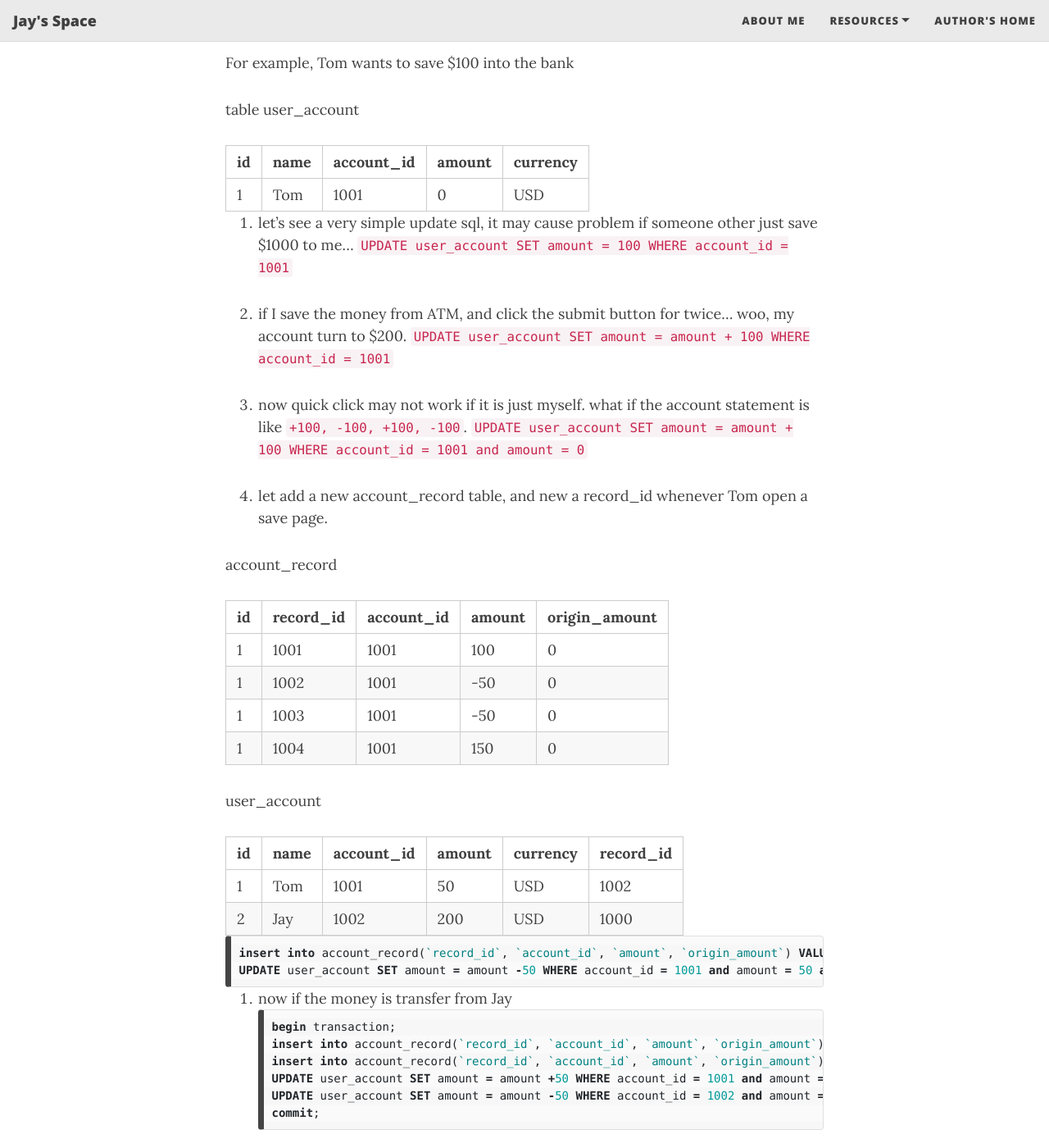
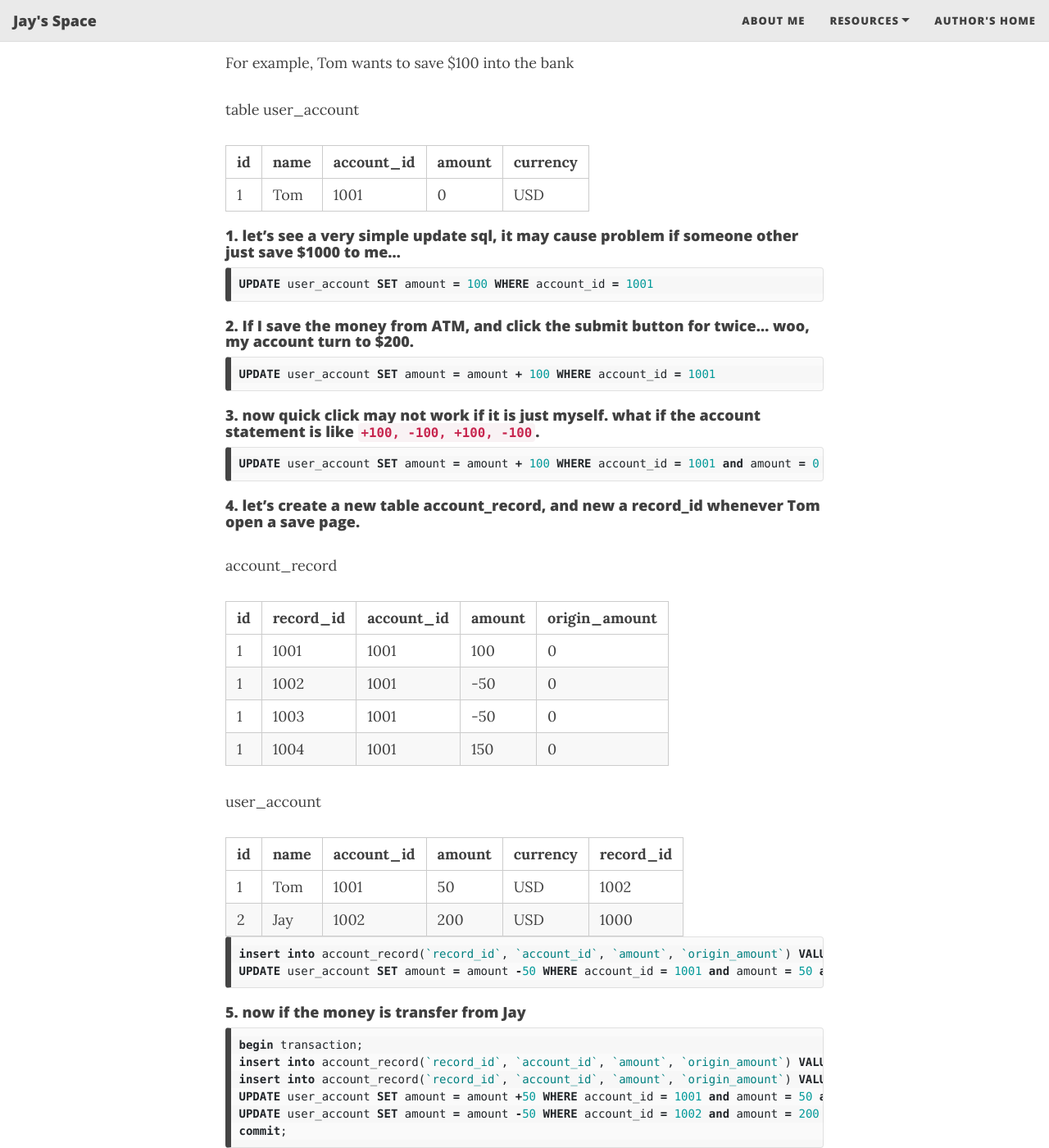
Before and after one commit to jayzhou215/jayzhou215.github.io, a Jekyll site: the page built from _posts/2021-06-10-idempotent_db_update.md, in a window 1280 px wide and 1400 px high, scrolled down 305 px. Shown: the whole window at 82% size. Built offline with Jekyll 4.4.1, drawn with Linux system fonts in a browser that asks for light colours; nearby versions of some CDN libraries.

Commit message:
pretty doc

````diff
--- a/_posts/2021-06-10-idempotent_db_update.md
+++ b/_posts/2021-06-10-idempotent_db_update.md
@@ -15,16 +15,22 @@ table user_account
 |----|---------- |----------------|--------|----------|
 | 1  | Tom       | 1001           | 0      | USD      |
 
-1. let's see a very simple update sql, it may cause problem if someone other just save $1000 to me...
-`UPDATE user_account SET amount = 100 WHERE account_id = 1001`
+#### 1. let's see a very simple update sql, it may cause problem if someone other just save $1000 to me...
+```sql
+UPDATE user_account SET amount = 100 WHERE account_id = 1001
+```
 
-2. if I save the money from ATM, and click the submit button for twice... woo, my account turn to $200.
-`UPDATE user_account SET amount = amount + 100 WHERE account_id = 1001`
+#### 2. If I save the money from ATM, and click the submit button for twice... woo, my account turn to $200.
+```sql
+UPDATE user_account SET amount = amount + 100 WHERE account_id = 1001
+```
 
-3. now quick click may not work if it is just myself. what if the account statement is like `+100, -100, +100, -100`.
-`UPDATE user_account SET amount = amount + 100 WHERE account_id = 1001 and amount = 0`
+#### 3. now quick click may not work if it is just myself. what if the account statement is like `+100, -100, +100, -100`.
+```sql
+UPDATE user_account SET amount = amount + 100 WHERE account_id = 1001 and amount = 0
+```
 
-4. let add a new account_record table, and new a record_id whenever Tom open a save page.
+#### 4. let's create a new table account_record, and new a record_id whenever Tom open a save page.
 
 account_record
 
@@ -47,7 +53,7 @@ insert into account_record(`record_id`, `account_id`, `amount`, `origin_amount`)
 UPDATE user_account SET amount = amount -50 WHERE account_id = 1001 and amount = 50 and record_id = 1002
 ```
 
-5. now if the money is transfer from Jay
+#### 5. now if the money is transfer from Jay
 ```sql
 begin transaction;
 insert into account_record(`record_id`, `account_id`, `amount`, `origin_amount`) VALUES (1004, 1002, -50, 200);
````
